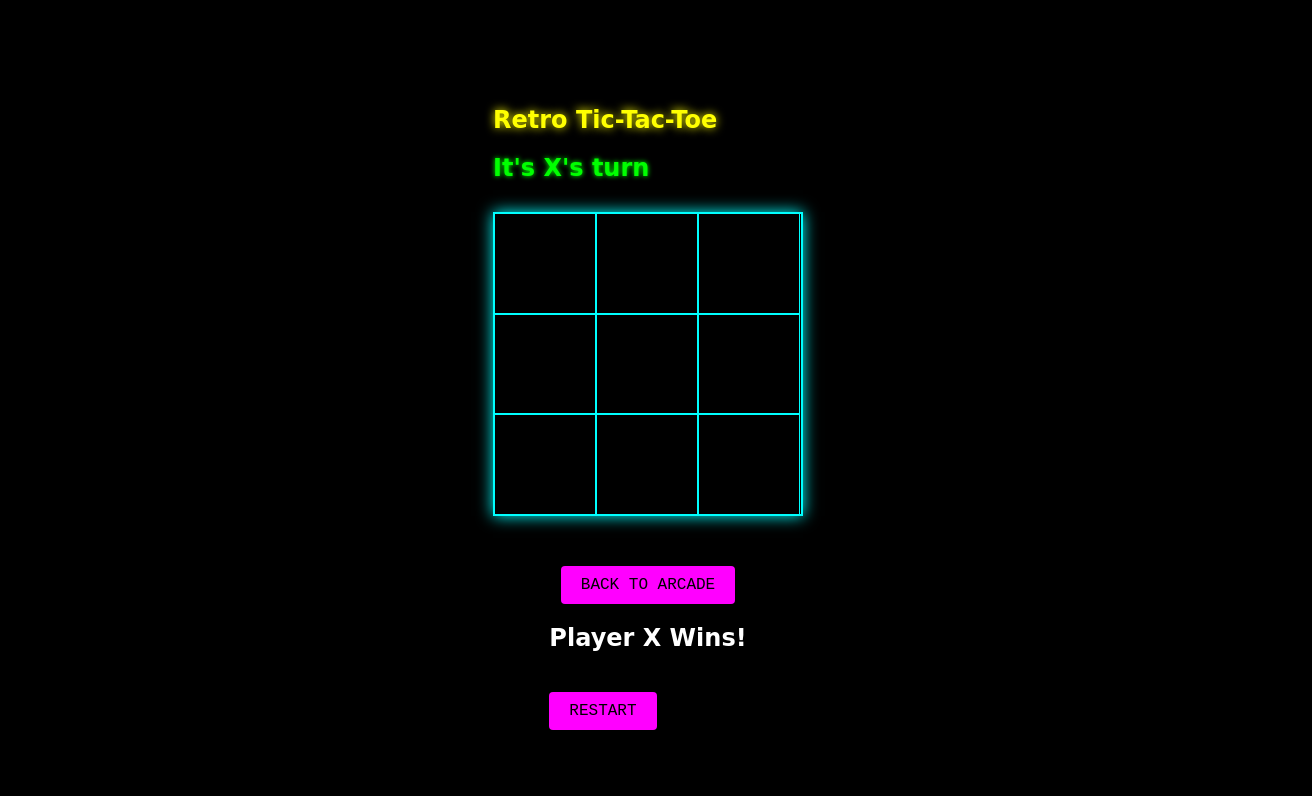
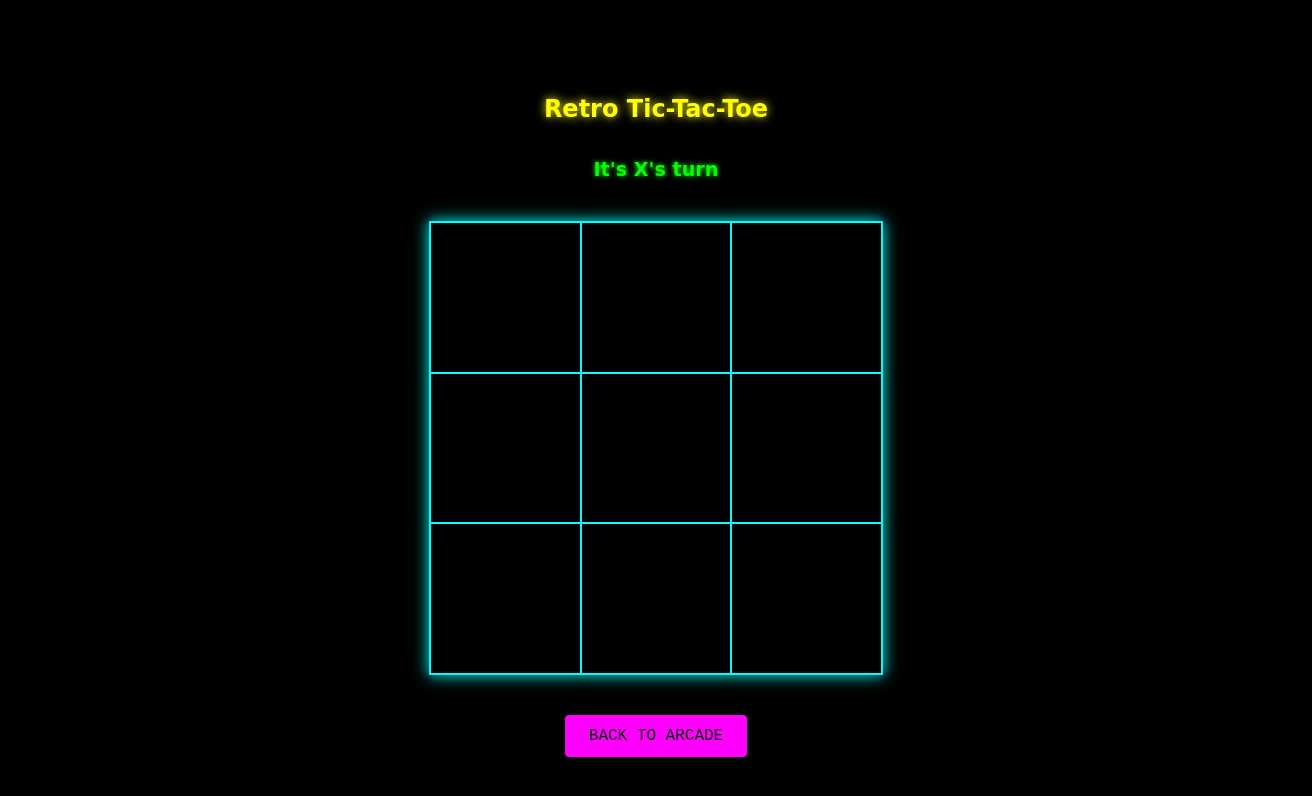
Before and after one commit to debojit2006/RetroArcade, a plain HTML site: page tictactoe/index.html in a window 1280 px wide. Shown: the whole page, 1312 px wide, since content can reach past the window. Drawn offline with Linux system fonts and the light colour scheme.

Commit message:
Update style.css

```diff
--- a/tictactoe/style.css
+++ b/tictactoe/style.css
@@ -3,53 +3,72 @@ body {
     display: flex;
     flex-direction: column;
     width: 100vw;
-    height: 100vh;
+    min-height: 100vh;
     justify-content: center;
     align-items: center;
     background-color: #000;
     color: #fff;
+    padding: 1rem;
+    margin: 0;
+}
+section {
+    width: 100%;
+    max-width: 500px;
+    display: flex;
+    flex-direction: column;
+    align-items: center;
+}
+.game-title {
+    color: #ff0; text-shadow: 0 0 10px #ff0; text-align: center;
+}
+.game-container {
+    display: grid; grid-template-columns: repeat(3, 1fr);
+    width: 90vw; max-width: 450px;
+    margin: 20px auto;
+    border: 2px solid #0ff; box-shadow: 0 0 15px #0ff;
+    aspect-ratio: 1 / 1;
+}
+.cell {
+    box-shadow: 0 0 0 1px #0ff; cursor: pointer;
+    display: flex; justify-content: center; align-items: center;
+    font-size: 15vw; font-family: "Arial", sans-serif;
+}
+.game-status {
+    color: #0f0; text-shadow: 0 0 5px #0f0;
+    margin-bottom: 20px; text-align: center; font-size: 1.2rem;
+}
+.back-button {
+    margin-top: 20px; padding: 12px 24px;
+    background-color: #f0f; color: #000;
+    text-decoration: none; font-family: 'Press Start 2P', monospace;
+    font-size: 1rem; border-radius: 4px; border: none; cursor: pointer;
 }
 
-.game-title {
-    color: #ff0; /* retro-yellow */
-    text-shadow: 0 0 10px #ff0;
+/* --- ADD/UPDATE THESE STYLES --- */
+.modal-overlay {
+    display: none; position: fixed;
+    top: 0; left: 0; width: 100%; height: 100%;
+    background-color: rgba(0, 0, 0, 0.7);
+    justify-content: center; align-items: center; z-index: 1000;
 }
-
-.game-container {
-    display: grid;
-    grid-template-columns: repeat(3, auto);
-    width: 306px;
-    margin: 30px auto;
-    border: 2px solid #0ff; /* retro-cyan */
-    box-shadow: 0 0 15px #0ff;
+.modal-content {
+    background: #0a0a0a; padding: 2rem 3rem;
+    border: 2px solid var(--retro-cyan, #0ff);
+    box-shadow: 0 0 25px var(--retro-cyan, #0ff);
+    border-radius: var(--radius, .625rem); text-align: center;
 }
-
-.cell {
-    font-family: "Arial", sans-serif;
-    width: 100px;
-    height: 100px;
-    box-shadow: 0 0 0 1px #0ff; /* retro-cyan */
-    cursor: pointer;
-    line-height: 100px;
-    font-size: 60px;
-    text-align: center;
+.modal-content h2 {
+    font-family: 'Press Start 2P', monospace; font-size: 1.5rem;
+    color: var(--retro-yellow, #ff0);
+    text-shadow: 0 0 10px var(--retro-yellow, #ff0);
+    margin-bottom: 1.5rem;
 }
-
-.game-status {
-    color: #0f0; /* retro-green */
-    text-shadow: 0 0 5px #0f0;
-    margin-bottom: 20px;
+.modal-button {
+    background-color: var(--retro-green, #0f0); color: #000;
+    font-family: 'Press Start 2P', monospace; border: none;
+    padding: 1rem 2rem; font-size: 1rem; cursor: pointer;
+    border-radius: 4px;
 }
-
-.game-restart, .back-button {
-    margin-top: 20px;
-    padding: 10px 20px;
-    background-color: #f0f; /* retro-pink */
-    color: #000;
-    text-decoration: none;
-    font-family: 'Press Start 2P', monospace;
-    font-size: 1rem;
-    border-radius: 4px;
-    border: none;
-    cursor: pointer;
+@media (min-width: 600px) {
+    .cell { font-size: 5rem; }
 }
```
